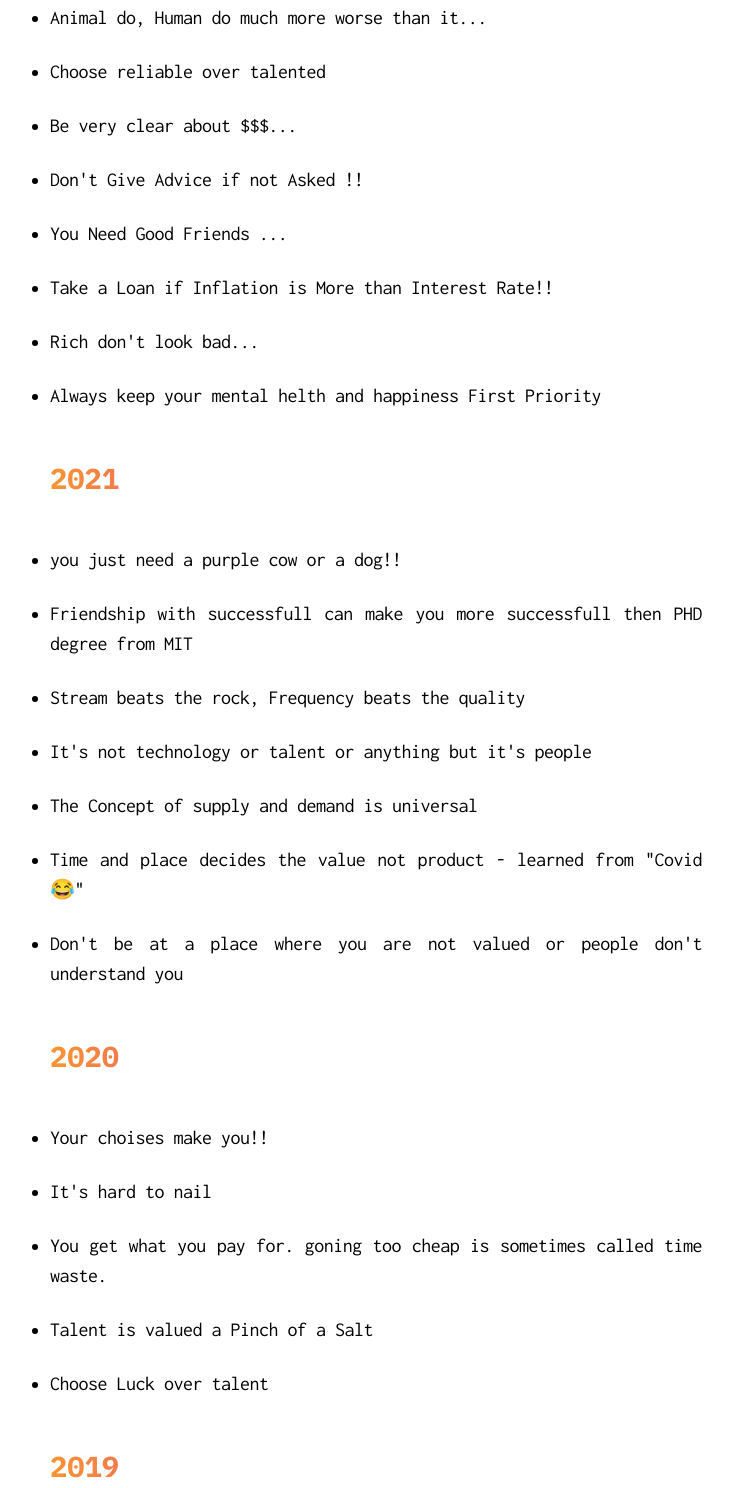
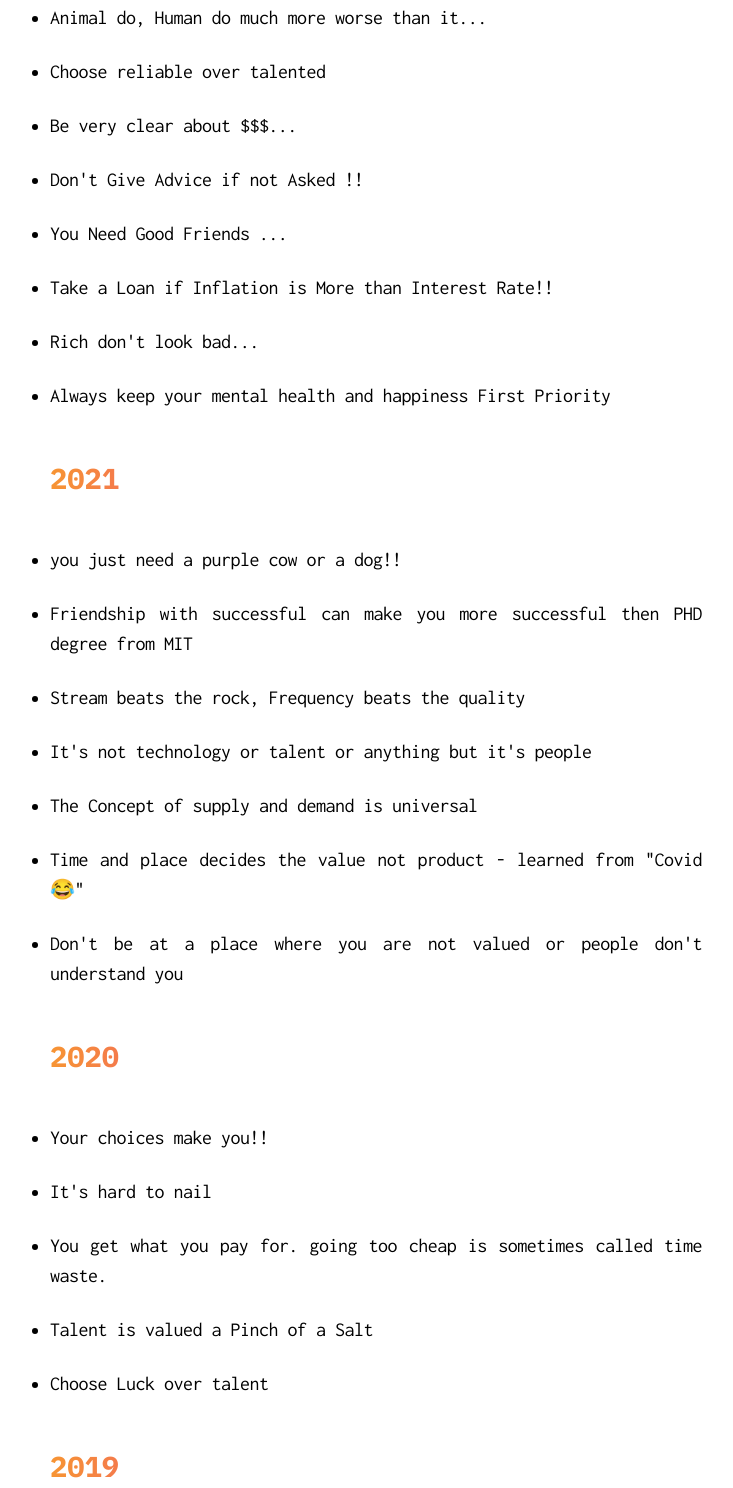
Before and after one commit to akazyti/akazyti.github.io, an Eleventy site: page src/blog/Lifelong Learnings.md in a window 1280 px wide. Shown: the part 478-1966 px from the top of the page, without its empty margins (264-997 px from the left). Built offline with nearby package versions, Linux system fonts and the light colour scheme; Eleventy itself is replaced by a stand-in of ours; files that its build step writes are made by us from their sources.

Commit message:
fix: typos

```diff
--- a/src/blog/Lifelong Learnings.md
+++ b/src/blog/Lifelong Learnings.md
@@ -19,12 +19,12 @@ This is the clutter list of things i learned so far
 - You Need Good Friends ...
 - Take a Loan if Inflation is More than Interest Rate!!
 - Rich don't look bad...
-- Always keep your mental helth and happiness First Priority
+- Always keep your mental health and happiness First Priority
 
 ### 2021
 
 - you just need a purple cow or a dog!!
-- Friendship with successfull  can make you more successfull then PHD degree from MIT
+- Friendship with successful  can make you more successful then PHD degree from MIT
 - Stream beats the rock, Frequency beats the quality
 - It's not technology or talent or anything but it's people
 - The Concept of supply and demand is universal
@@ -33,9 +33,9 @@ This is the clutter list of things i learned so far
 
 ### 2020
 
-- Your choises make you!!
+- Your choices make you!!
 - It's hard to nail
-- You get what you pay for. goning too cheap is sometimes called time waste.
+- You get what you pay for. going too cheap is sometimes called time waste.
 - Talent is valued a Pinch of a Salt
 - Choose Luck over talent
 
```
Also changed, not shown: src/blog/Startups.md (+1 -1 lines), src/blog/index.md (+1 -1 lines).
